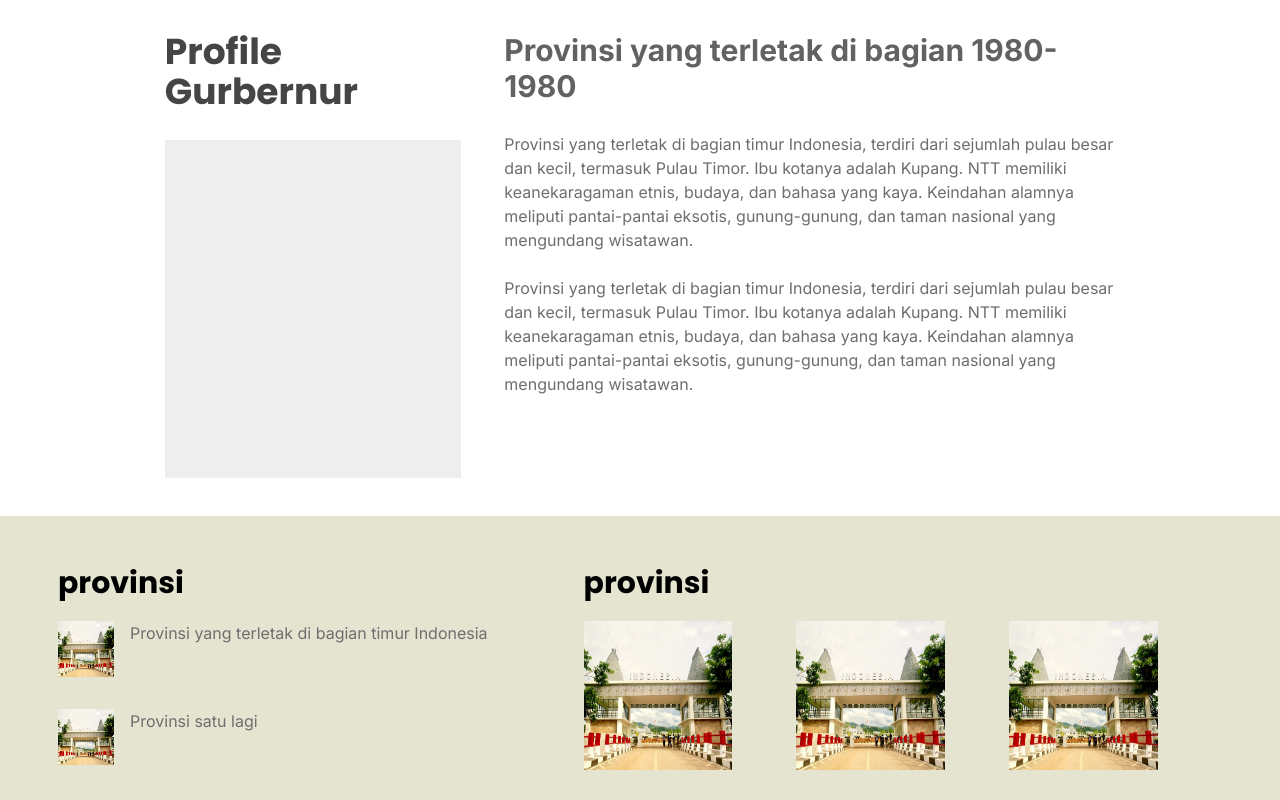
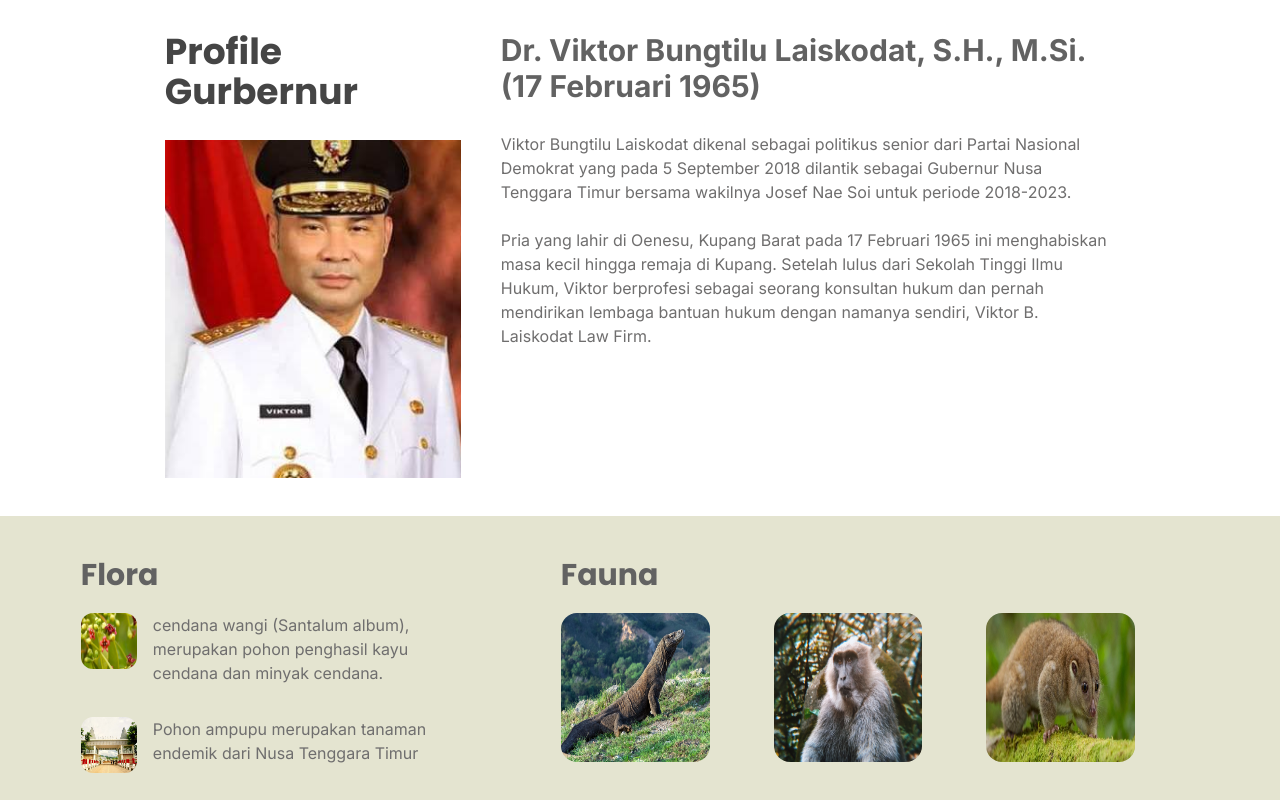
Before and after one commit to Azzahira-Calista/pancasila-vue, a Vue app: page / in a window 1280 px wide. Shown: the part 800-1600 px from the top of the page. Built offline with nearby package versions, Linux system fonts and the light colour scheme; a web font is replaced by a local one.

Commit message:
style: [CA] styling landing comp [wisata & gorv]

```diff
--- a/src/components/Landing Component/LandingCompProfileGorv/LandingCompProfileGorv.vue
+++ b/src/components/Landing Component/LandingCompProfileGorv/LandingCompProfileGorv.vue
@@ -7,7 +7,10 @@
         <h1 class="font-poppins font-bold text-4xl text-[#454545] mb-7">
           {{ heading }}
         </h1>
-        <div class="w-[18.5rem] h-[21.12rem] bg-[#EEEEEE]"></div>
+        <div class="w-[18.5rem] h-[21.12rem] bg-[#db6666] flex items-center justify-center">
+  <img :src="imgs" alt="" class="w-full h-full object-cover" />
+</div>
+
       </div>
 
       <div class="flex flex-col">
@@ -16,13 +19,13 @@
         </h1>
         <div class="flex flex-col w-[38.18rem]">
           <p class="font-inter font-normal text-base text-[#6F6E6E]">
-            {{ description }}
+            {{ description1 }}
           </p>
 
           <br />
 
           <p class="font-inter font-normal text-base text-[#6F6E6E]">
-            {{ description }}
+            {{ description2 }}
           </p>
         </div>
       </div>
@@ -35,9 +38,11 @@ export default {
   data() {
     return {
       heading: "Profile Gurbernur",
-      subheading: "Provinsi yang terletak di bagian 1980-1980",
-      description:
-        "Provinsi yang terletak di bagian timur Indonesia, terdiri dari sejumlah pulau besar dan kecil, termasuk Pulau Timor. Ibu kotanya adalah Kupang. NTT memiliki keanekaragaman etnis, budaya, dan bahasa yang kaya. Keindahan alamnya meliputi pantai-pantai eksotis, gunung-gunung, dan taman nasional yang mengundang wisatawan.",
+      subheading: "Dr. Viktor Bungtilu Laiskodat, S.H., M.Si. (17 Februari 1965)",
+      description1:
+        "Viktor Bungtilu Laiskodat dikenal sebagai politikus senior dari Partai Nasional Demokrat yang pada 5 September 2018 dilantik sebagai Gubernur Nusa Tenggara Timur bersama wakilnya Josef Nae Soi untuk periode 2018-2023.",
+      description2: "Pria yang lahir di Oenesu, Kupang Barat pada 17 Februari 1965 ini menghabiskan masa kecil hingga remaja di Kupang. Setelah lulus dari Sekolah Tinggi Ilmu Hukum, Viktor berprofesi sebagai seorang konsultan hukum dan pernah mendirikan lembaga bantuan hukum dengan namanya sendiri, Viktor B. Laiskodat Law Firm.",
+      imgs: require("@/assets/images/gubernur.png"),
     };
   },
 };
--- a/src/components/Landing Component/LandingCompProv/ImageSquare.vue
+++ b/src/components/Landing Component/LandingCompProv/ImageSquare.vue
@@ -1,5 +1,5 @@
 <template>
-  <img :src="imageSquareCard" class="w-[9.3rem] h-[9.3rem] mr-16" />
+  <img :src="imageSquareCard" class="w-[9.3rem] h-[9.3rem] mr-16 rounded-2xl" />
 </template>
 
 <script>
--- a/src/components/Landing Component/LandingCompProv/ItemLandingCompProv.vue
+++ b/src/components/Landing Component/LandingCompProv/ItemLandingCompProv.vue
@@ -1,6 +1,6 @@
 <template>
-  <div class="flex flex-row mb-8">
-    <img class="w-14 h-14 mr-4" :src="imageCard" />
+  <div class="flex flex-row mb-8 w-96">
+    <img class="w-14 h-14 mr-4 rounded-xl" :src="imageCard" />
     <p class="font-inter font-normal text-base text-[#6F6E6E]">
       {{ descriptionCard }}
     </p>
--- a/src/components/Landing Component/LandingCompProv/LandingCompProv.vue
+++ b/src/components/Landing Component/LandingCompProv/LandingCompProv.vue
@@ -4,7 +4,7 @@
   >
     <div class="flex flex-row space-x-24">
       <div class="flex flex-col">
-        <h1 class="text-3xl font-poppins font-bold mb-5">provinsi</h1>
+        <h1 class="text-3xl font-poppins font-bold mb-5 text-[#626262]">Flora</h1>
         <ItemLandingCompProvVue
           :imageCard="data[0].imageCard"
           :descriptionCard="data[0].descriptionCard"
@@ -16,11 +16,11 @@
       </div>
       <div class="flex flex-row space-x-24">
         <div class="flex flex-col">
-          <h1 class="text-3xl font-poppins font-bold mb-5">provinsi</h1>
+          <h1 class="text-3xl font-poppins font-bold mb-5 text-[#626262]">Fauna</h1>
           <div class="flex flex-row">
             <ImageSquare :imageSquareCard="data[2].ImageSquareCard" />
-            <ImageSquare :imageSquareCard="data[2].ImageSquareCard" />
-            <ImageSquare :imageSquareCard="data[2].ImageSquareCard" />
+            <ImageSquare :imageSquareCard="data[3].ImageSquareCard" />
+            <ImageSquare :imageSquareCard="data[4].ImageSquareCard" />
           </div>
         </div>
       </div>
@@ -41,15 +41,23 @@ export default {
     return {
       data: [
         {
-          imageCard: require("@/assets/images/bg_landing_geography.png"),
-          descriptionCard: "Provinsi yang terletak di bagian timur Indonesia",
+          imageCard: require("@/assets/images/flora_cendana.png"),
+          descriptionCard:
+            "cendana wangi (Santalum album), merupakan pohon penghasil kayu cendana dan minyak cendana.",
         },
         {
           imageCard: require("@/assets/images/bg_landing_geography.png"),
-          descriptionCard: "Provinsi satu lagi",
+          descriptionCard:
+            "Pohon ampupu merupakan tanaman endemik dari Nusa Tenggara Timur",
         },
         {
-          ImageSquareCard: require("@/assets/images/bg_landing_geography.png"),
+          ImageSquareCard: require("@/assets/images/fauna_komodo.png"),
+        },
+        {
+          ImageSquareCard: require("@/assets/images/fauna_kera.png"),
+        },
+        {
+          ImageSquareCard: require("@/assets/images/fauna_kuskus.png"),
         },
       ],
     };
--- a/src/components/Landing Component/LandingCompWisata/LandingCompWisata.vue
+++ b/src/components/Landing Component/LandingCompWisata/LandingCompWisata.vue
@@ -1,17 +1,15 @@
 <template>
   <div
-    class="w-screen h-[40rem] flex flex-col items-center justify-center relative"
+    class="w-screen h-[45rem] flex flex-col items-center justify-center relative"
   >
     <div
       class="flex flex-col items-center justify-center absolute mx-[10.1rem]"
     >
-      <h1 class="font-poppins font-bold text-4xl text-subTittle">
+      <h1 class="font-poppins font-bold text-4xl text-subTittle mt-8">
         wisata Nusa Tenggara Timur
       </h1>
       <p class="my-8 text-center text-subTittle">
-        Provinsi yang terletak di bagian timur Indonesia, terdiri dari sejumlah
-        pulau besar dan kecil, termasuk Pulau Timor. Ibu kotanya adalah Kupang.
-        NTT memiliki keanekaragaman etnis, budaya, dan bahasa yang kaya.
+        "Menemukan Pesona Alami Tak Terlupakan: Petualangan Wisata di Nusa Tenggara Timur yang Luar Biasa Indah"
       </p>
       <div class="grid grid-cols-2 gap-12">
         <CardWisata
@@ -45,24 +43,24 @@ export default {
     return {
       data: [
         {
-          imageCard: require("@/assets/images/bg_landing_geography.png"),
+          imageCard: require("@/assets/images/wisata_komodoisland.png"),
           descriptionCard:
-            "Provinsi yang terletak di bagian timur Indonesia, ksajkouubdjs ijifdjdufhh dhojdhkjkjnjk ",
+            "Pulau Komodo dikenal sebagai habitat asli hewan komodo.",
         },
         {
-          imageCard: require("@/assets/images/bg_landing_geography.png"),
+          imageCard: require("@/assets/images/wisata_sumba.png"),
           descriptionCard:
-            "Provinsi yang terletak di bagian timur Indonesia, ksajkouubdjs ijifdjdufhh dhojdhkjkjnjk ",
+            "Pulau Sumba memiliki bentang alam yang didominasi padang rumput dan kaya akan keragaman hayati.",
         },
         {
-          imageCard: require("@/assets/images/bg_landing_geography.png"),
+          imageCard: require("@/assets/images/wisata_labuanbajo.png"),
           descriptionCard:
-            "Provinsi yang terletak di bagian timur Indonesia, ksajkouubdjs ijifdjdufhh dhojdhkjkjnjk ",
+            "Labuan Bajo merupakan sebuah surga tersembunyi yang ada di Indonesia bagian timur.",
         },
         {
-          imageCard: require("@/assets/images/bg_landing_geography.png"),
+          imageCard: require("@/assets/images/wisata_pinkbeach.png"),
           descriptionCard:
-            "Provinsi yang terletak di bagian timur Indonesia, ksajkouubdjs ijifdjdufhh dhojdhkjkjnjk ",
+            "Pantai Pink ini memiliki pasir berwarna pink yang indah dan menjadi salah satu keunikan yang jarang ditemukan di dunia.",
         },
       ],
     };
```
